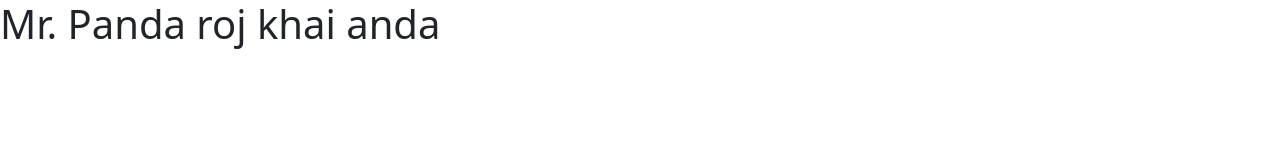
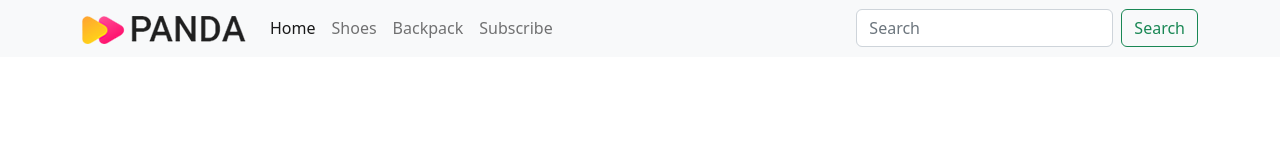
Before and after one commit to SHEIKHHASANUZZAMAN/panda-commerce-bootstrap, a plain HTML site: page index.html in a window 1280 px wide. Drawn offline with nearby package versions, Linux system fonts and the light colour scheme.

Commit message:
added panda navbar

```diff
--- a/index.html
+++ b/index.html
@@ -7,7 +7,39 @@
     <link href="https://cdn.jsdelivr.net/npm/bootstrap@5.2.0/dist/css/bootstrap.min.css" rel="stylesheet" integrity="sha384-gH2yIJqKdNHPEq0n4Mqa/HGKIhSkIHeL5AyhkYV8i59U5AR6csBvApHHNl/vI1Bx" crossorigin="anonymous">
   </head>
   <body>
-    <h1>Mr. Panda roj khai anda</h1>
+    <header>
+      <nav class="navbar navbar-expand-lg bg-light">
+        <div class="container">
+          <a class="navbar-brand" href="#">
+            <img src="images/logo.png" alt="">
+          </a>
+          <button class="navbar-toggler" type="button" data-bs-toggle="collapse" data-bs-target="#navbarSupportedContent" aria-controls="navbarSupportedContent" aria-expanded="false" aria-label="Toggle navigation">
+            <span class="navbar-toggler-icon"></span>
+          </button>
+          <div class="collapse navbar-collapse" id="navbarSupportedContent">
+            <ul class="navbar-nav me-auto mb-2 mb-lg-0">
+              <li class="nav-item">
+                <a class="nav-link active" aria-current="page" href="#">Home</a>
+              </li>
+              <li class="nav-item">
+                <a class="nav-link" href="#">Shoes</a>
+              </li>
+              <li class="nav-item">
+                <a class="nav-link" href="#">Backpack</a>
+              </li>
+              <li class="nav-item">
+                <a class="nav-link" href="#">Subscribe</a>
+              </li>
+
+            </ul>
+            <form class="d-flex" role="search">
+              <input class="form-control me-2" type="search" placeholder="Search" aria-label="Search">
+              <button class="btn btn-outline-success" type="submit">Search</button>
+            </form>
+          </div>
+        </div>
+      </nav>
+    </header>
     <script src="https://cdn.jsdelivr.net/npm/bootstrap@5.2.0/dist/js/bootstrap.bundle.min.js" integrity="sha384-A3rJD856KowSb7dwlZdYEkO39Gagi7vIsF0jrRAoQmDKKtQBHUuLZ9AsSv4jD4Xa" crossorigin="anonymous"></script>
   </body>
 </html>
```
